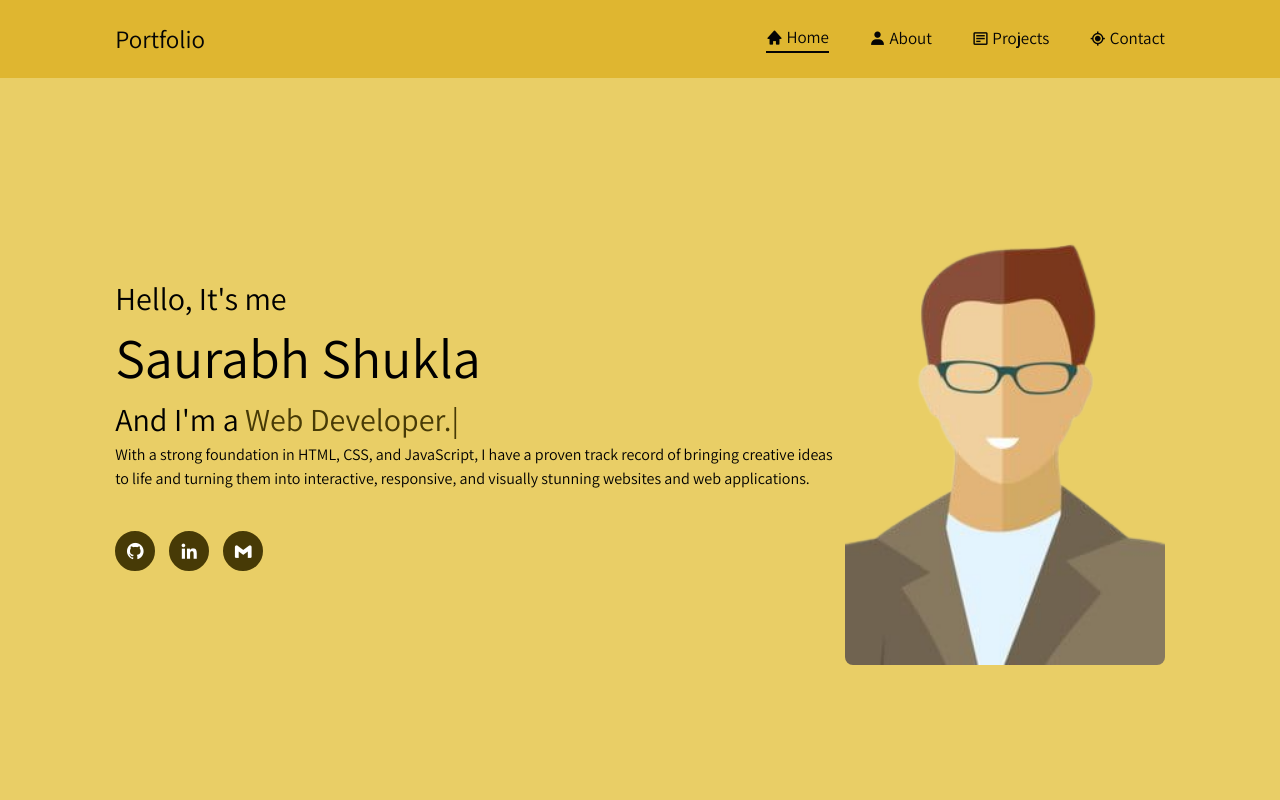
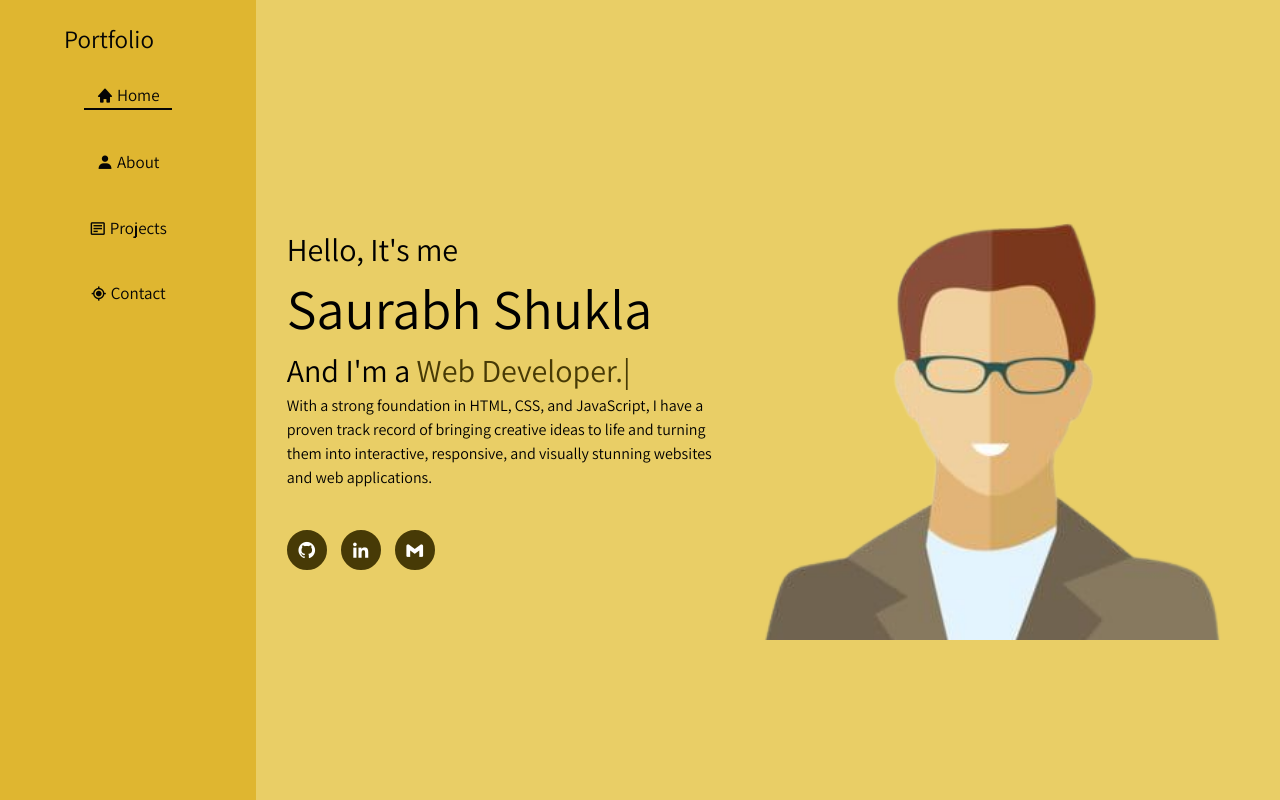
Before and after one commit to Sam-Tennyson/portfolio, a React (Vite) app: page / in a window 1280 px wide. Shown: the top 800 px of the page. Built offline with nearby package versions, Linux system fonts and the light colour scheme.

Commit message:
layout-changes

```diff
--- a/src/App.jsx
+++ b/src/App.jsx
@@ -7,6 +7,7 @@ import Services from './components/cells/Services';
 import Portfolio from './components/cells/Portfolio';
 import Contact from './components/cells/Contact';
 import Footer from './components/cells/Footer';
+import PublicLayout from './components/layout/PublicLayout';
 
 function App() {
 
@@ -43,12 +44,15 @@ function App() {
 	return (
 		<>
 			<Header />
+			<PublicLayout>
+
 				<Section />
 				<About />
 				{/* <Services /> */}
 				<Portfolio />
 				<Contact />
 				<Footer />
+			</PublicLayout>
 			{/* <div>
 				{items.map((item, index) => (
 					<motion.div
--- a/src/components/cells/Header/index.jsx
+++ b/src/components/cells/Header/index.jsx
@@ -52,7 +52,7 @@ const Header = () => {
 
     return (
         <>
-            <header className='header d-flex justify-content-between align-items-center'>
+            <header className='header '>
                 <a href="#" className='my-logo '>Portfolio</a>
                 {isOpen ? (
                     <i className='bx bx-x' id="hamburger-icon"
@@ -63,7 +63,7 @@ const Header = () => {
                         onClick={handleToggle}
                     ></i>
                 )}
-                <nav className={`navbar my-nav ${!isOpen ? "d-none" : ""} `}>
+                <nav className={`navbar my-nav  `}>
                     {TAB_DATA.map((item) => (
                         <a href={item?.id} key={item?.id}
                             onClick={handleToggle}
@@ -72,7 +72,7 @@ const Header = () => {
                             <i className="d-flex justify-content-center align-items-center">
 
                             {item?.icon} &nbsp;
-                            {item?.label}
+                            <span >{item?.label}</span>
                             </i>
                         </a>
                     ))}
--- a/src/components/cells/Header/style.css
+++ b/src/components/cells/Header/style.css
@@ -2,8 +2,9 @@
     position: fixed;
     top: 0;
     left: 0;
-    width: 100%;
-    padding: 2rem 9%;
+    bottom: 0;
+    width: 20%;
+    padding: 2rem 5%;
     background: var(--secondary-bg-color);
     z-index: 100;
 }
@@ -22,15 +23,12 @@
 }
 
 .my-nav a {
-    margin: 0 2rem;
+    display: block;
+    width: 100%;
+    margin: 2rem;
     font-size: 1.7rem;
     color: var(--text-color);
     transition: 0.5s;
-}
-
-.my-nav a:last-child {
-    margin-left: 2rem;
-    margin-right: 0;
 }
 
 .my-nav .active-section {
@@ -38,3 +36,9 @@
     color: var(--text-color);
     border-bottom: 2px solid var(--text-color);
 }
+
+@media (max-width: 452px) {
+    .my-nav a i span {
+        display: none;
+    }
+}
--- /dev/null
+++ b/src/components/layout/PublicLayout/index.jsx
@@ -0,0 +1,14 @@
+import React from 'react'
+import "./style.css"
+
+const PublicLayout = ({ children }) => {
+    return (
+        <>
+            <div className="layout-container">
+            {children}
+            </div>
+        </>
+    )
+}
+
+export default PublicLayout
--- /dev/null
+++ b/src/components/layout/PublicLayout/style.css
@@ -0,0 +1,3 @@
+.layout-container {
+    margin-left: 20%;
+}
--- a/src/index.css
+++ b/src/index.css
@@ -131,7 +131,7 @@ textarea {
 
 section {
 	min-height: 100vh;
-	padding: 10rem 9% 2rem;
+	padding: 5rem 3% 2rem;
 }
 
 
@@ -149,7 +149,7 @@ a {
 } */
 
 .profile-image img{
-    width: 25vw;
+    width: 40vw;
     /* animation: moveimage 4s ease-in-out infinite; */
     /* filter: drop-shadow(3px 3px 0px var(--white-color)); */
     height: 45rem;
@@ -207,7 +207,7 @@ a {
 		padding: 2rem 3%;
 	}
 	section {
-		padding: 10rem 3% 2rem;
+		padding: 5rem 3% 2rem;
 	}
 	footer {
 		padding: 2rem 3%;
@@ -224,9 +224,11 @@ a {
 	}
 }
 
+
+
 @media (max-width: 768px) {
 
-	#hamburger-icon {
+	/* #hamburger-icon {
 		display: block;
 	}
 
@@ -252,7 +254,7 @@ a {
 
 	.my-nav a:last-child{
 		margin: 0;
-	}
+	} */
 
 	.home {
 		flex-direction: column;
```
Lines whose indentation alone changed are shown as unchanged.
